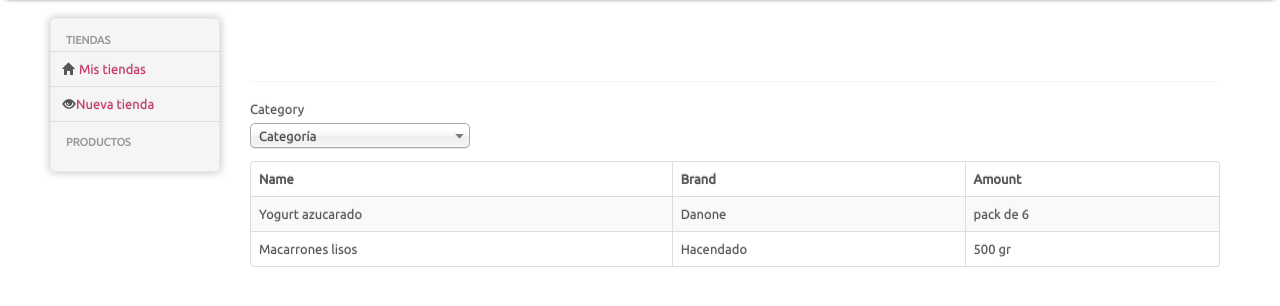
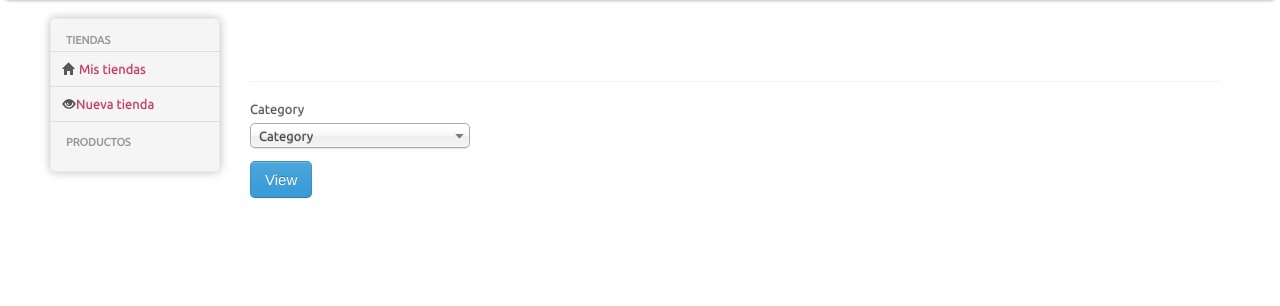
Before and after one commit to alemarmed/Truco, a Django app: page /store/1/products in a window 1280 px wide. Shown: the part 53-359 px from the top of the page. Run offline with Django 3.2, Linux system fonts and the light colour scheme; a user stored in the database is signed in; tables that the repository leaves empty hold one stand-in row (values such as "Sample post"); parts of the project's set-up code (start-up, migrations or seed data) failed here and were passed over; some libraries are stand-ins or nearby versions; some web fonts are replaced.

Commit message:
ultimos cambios Alejandro

```diff
--- a/server_truco/app/models.py
+++ b/server_truco/app/models.py
@@ -46,7 +46,7 @@ class Store(models.Model):
 	Establecimiento (p.e. nombre de una cadena de supermercados), puede tener varias ubicaciones
 	"""
 	name = models.CharField(max_length = 256, help_text =_(u'Name of Store'), verbose_name =_(u'Name'))
-	description = models.TextField(help_text =_(u'Description'), verbose_name =_(u'Description'))
+	description = models.TextField(null = True, help_text =_(u'Description'), verbose_name =_(u'Description'))
 	owners = models.ManyToManyField(Manager, verbose_name = _(u'Store owners'))
 	created_at = models.DateTimeField(auto_now_add = True)
 	updated_at = models.DateTimeField(auto_now = True)
@@ -60,7 +60,7 @@ class Brand(models.Model):
 	name = models.CharField(max_length = 256, help_text =_(u'Name of Brand'), verbose_name =_(u'Name'))
 	description = models.TextField(null = True, help_text =_(u'Description'), verbose_name =_(u'Description'))
 	lowcost = models.BooleanField(default = False)
-	property_of = models.ForeignKey(Store)
+	property_of = models.ForeignKey(Store, null = True)
 	def __unicode__(self):
 		return "Brand: "+self.name+" "+str(self.pk)
 
@@ -70,7 +70,7 @@ class Tag(models.Model):
 	Usado para añadir atributos a productos, (p.e. sin gluten, desnatado, ecologico)
 	"""
 	name = models.CharField(max_length=256, verbose_name =_(u'Tag'))
-	description = models.TextField(null =True, verbose_name =_(u'Description'))
+	description = models.TextField(null = True, verbose_name =_(u'Description'))
 	created_at = models.DateTimeField(auto_now_add = True)
 	updated_at = models.DateTimeField(auto_now = True)
 	def __unicode__(self):
@@ -93,11 +93,11 @@ class Product(models.Model):
 	Producto, representa un producto concreto localizado en al menos una tienda
 	"""
 	name = models.CharField(max_length = 256, help_text =_(u'Name of Product'), verbose_name =_(u'Name'))
-	description = models.TextField(null =True, verbose_name =_(u'Description'))
+	description = models.TextField(null = True, verbose_name =_(u'Description'))
 	categories = models.ManyToManyField(Category, verbose_name =_(u'Product categories'))
 	tags = models.ManyToManyField(Tag, verbose_name = _(u'Product attributes'))
-	brand = models.ForeignKey(Brand)
-	size_type = models.CharField(max_length=2, choices=SIZE_TYPES)
+	brand = models.ForeignKey(Brand, null = True)
+	size_type = models.CharField(max_length=2, choices=SIZE_TYPES, null = True)
 	size_amount = models.DecimalField(null = True, max_digits=10,decimal_places=2,verbose_name=_(u'Amount'))
 	created_at = models.DateTimeField(auto_now_add = True)
 	updated_at = models.DateTimeField(auto_now = True)
@@ -113,8 +113,8 @@ class Virtual_product(models.Model):
 	description = models.TextField(null =True, help_text =_(u'Description'), verbose_name =_(u'Description'))
 	categories = models.ForeignKey(Category, verbose_name =_(u'Product category'))
 	tags = models.ManyToManyField(Tag, verbose_name = _(u'Product attributes'))
-	brand = models.ForeignKey(Brand)
-	size_type = models.CharField(max_length=2, choices=SIZE_TYPES)
+	brand = models.ForeignKey(Brand, null = True)
+	size_type = models.CharField(null = True, max_length=2, choices=SIZE_TYPES)
 	size_amount = models.DecimalField(null = True, max_digits=10,decimal_places=2,verbose_name=_(u'Amount'))
 	created_at = models.DateTimeField(auto_now_add = True)
 	updated_at = models.DateTimeField(auto_now = True)
@@ -153,7 +153,7 @@ class List(models.Model):
 	Lista de la compra de un usuario
 	"""
 	name = models.CharField(max_length=256, help_text=_(u'Name of Product'),verbose_name=_(u'Name'))
-	description = models.TextField(help_text =_(u'Description'), verbose_name =_(u'Description'))
+	description = models.TextField(null = True, help_text =_(u'Description'), verbose_name =_(u'Description'))
 	owner = models.ForeignKey(Consumer, related_name='my_lists')
 	shared_with = models.ManyToManyField(Consumer, related_name="shared_lists")
 	routed = models.BooleanField(default = False)
@@ -175,6 +175,11 @@ class List_item(models.Model):
 	def __unicode__(self):
 		return "List item: "+self.product.name+" "+str(self.pk)
 
+	def save(self, force_insert=False, force_update=False):
+		if self.product is None and self.vproduct is None:
+			raise IntegrityError(_('ERROR: product and vproduct can\'t be null at the same time '))
+		# this can, of course, be made more generic
+		models.Model.save(self, force_insert, force_update)
 
 class Place(models.Model):
 	"""
@@ -201,8 +206,8 @@ class Offer(models.Model):
 		('PD', _(u'Descuento del X%')),
 		('UD', _(u'Unidad X al Y%')),
 	)
-	name = models.CharField(null = True, max_length = 256, help_text =_(u'Name'), verbose_name =_(u'Name'))
-	text  = models.CharField(max_length = 256, help_text =_(u'Text'), verbose_name =_(u'Text'))
+	name = models.CharField(max_length = 256, help_text =_(u'Name'), verbose_name =_(u'Name'))
+	text  = models.CharField(null = True, max_length = 256, help_text =_(u'Text'), verbose_name =_(u'Text'))
 	date_from = models.DateField()
 	date_to = models.DateField()
 	offer_type = models.CharField(max_length=2, choices=OFFER_TYPES)
--- a/server_truco/app/views.py
+++ b/server_truco/app/views.py
@@ -141,7 +141,13 @@ def products(request, id_store, id_place = None):
 	Store (or store localization) products view
 	"""
 	template = "products.html"
-	data = {}
+	data = {
+		"pcategories" : Category.objects.filter(parent__exact=None,visible__exact=True)
+	}
+	if id_place is None:
+		data['id_store'] = id_store
+	else:
+		data['id_place'] = id_place
 	return render_to_response(template, data, context_instance=RequestContext(request))
 
 @login_required
@@ -159,3 +165,17 @@ def load_place_form(request):
 	data = {'title' : title}
 	template = 'stores/places/partials/_place_form.html'
 	return render_to_response(template, data, context_instance=RequestContext(request))
+
+def load_products(request):
+	template = "_products_table.html"
+	pk_store = request.GET.get('store', None)
+	pk_place = request.GET.get('place', None)
+	pk_category = request.GET.get('category', None)
+	products = Product.objects.all()
+	if pk_place is not None:
+		products.filter(place_has_product__localization__pk__exact=pk_place)
+	else:
+		products.filter(place_has_product__store__pk__exact=pk_store)
+	# TODO los productos que pertenezcan a categorias hijas deberian ser mostrados tambien
+	products.filter(categories__category__pk__exact=pk_category)
+	return render_to_response(template, {products : products}, context_instance=RequestContext(request))
--- a/server_truco/templates/base_admin.html
+++ b/server_truco/templates/base_admin.html
@@ -14,7 +14,6 @@
 	<link href='{{STATIC_URL}}usmanhalatit-charisma/css/jquery.iphone.toggle.css' rel='stylesheet'>
 	<link href='{{STATIC_URL}}usmanhalatit-charisma/css/opa-icons.css' rel='stylesheet'>
 	<link href='{{STATIC_URL}}usmanhalatit-charisma/css/uploadify.css' rel='stylesheet'>
-	<script src="{{STATIC_URL}}js/validate/jquery.validate.min.js"></script>
 
 	<!-- chart libraries start -->
 	<script src="{{STATIC_URL}}usmanhalatit-charisma/js/excanvas.js"></script>
--- a/server_truco/templates/products.html
+++ b/server_truco/templates/products.html
@@ -6,7 +6,10 @@
 {% block extrascript %}
 	<script type="text/javascript">
 		function select_category(idselect) {
-			var idcat = $("#categories #"+idselect).val();
+			$("#categories .current_category").removeClass("current_category");
+			var cat = $("#categories #"+idselect);
+			cat.addClass("current_category");
+			var idcat = cat.val();
 			var s = idselect.split("_");
 			var next_level = parseInt(s[1])+1;
             // Get subcategories via AJAX request
@@ -17,17 +20,16 @@
 				data: {idcategory : idcat},
 				success : function (data){
 					objects = JSON.parse(data);
-					select = "<div class='controls'>"
-					select += "<select id='cat_"+next_level+"'>";
-					select += "<option value='0'>{% trans 'Subcategory' %}</option>""
+					select = "<select id='cat_"+next_level+"'>";
+					select += "<option value='0'>{% trans 'Subcategory' %}</option>";
 					for(var i=0; i < objects.length; i++){
-						console.info(objects[0]);
 						select += "<option value='" + objects[i].pk + "'>";
 						select += objects[i].fields.name + "</option>";
 					}
-					select += "</select></div>";
-					console.info(select);
+					select += "</select>";
 					if(next_level == 2){
+						// TODO esto borra los selects, pero charisma genera un div
+						// que es lo que se muestra y no se esta borrando bien.
 						$("#categories #cat_2").remove();
 						$("#categories #cat_3").remove();
 						$("#categories").append(select);
@@ -42,6 +44,17 @@
 				}
 			});
 		}
+		function show_products(){
+			var param = "?";
+			{% if id_place %}
+				param += "place={{id_place}}"
+			{% else %}
+				param += "store={{id_store}}"
+			{% endif %}
+			param += "&category=" + $("#categories .current_category").val();
+			$('#products_table').load('{% url load_products %}'+param);
+			$('#products_table').show();
+		}
 	</script>
     <script type="text/javascript">
  	$("#categories #cat_1").chosen().change(function() {
@@ -54,31 +67,13 @@
     <div id="categories" class="control-group">
         	<label class="control-label" for="cat1">{% trans "Category" %}</label>
             <select id="cat_1" data-rel="chosen">
-                <option value="0">Categoría</option>
-                <option value="1">Alimentacion</option>
-                <option value="4">Higiene</option>
-                <option value="3">Marcas blancas</option>
+                <option value="0">{% trans "Category" %}</option>
+                {% for c in pcategories %}
+                <option value="{{c.pk}}">{{c.name}}</option>
+                {% endfor %}
             </select>
     </div>
-
-    <table id="table_products" class="bootstrap-datatable datatable table table-striped table-bordered">
-        <thead>
-        <th>{% trans "Name" %}</th>
-        <th>{% trans "Brand" %}</th>
-        <th>{% trans "Amount" %}</th>
-        </thead>
-        <tbody>
-            <tr>
-                <td>Yogurt azucarado</td>
-                <td>Danone</td>
-                <td>pack de 6</td>
-            </tr>
-            <tr>
-                <td>Macarrones lisos</td>
-                <td>Hacendado</td>
-                <td>500 gr</td>
-            </tr>
-        </tbody>
-    </table>
+    <button class="btn btn-large btn-primary" onclick = "show_products()">{% trans "View" %}</button>
+    <div id="products_table" class="hide"></div>
 
 {% endblock %}
--- a/server_truco/urls.py
+++ b/server_truco/urls.py
@@ -18,6 +18,7 @@ urlpatterns = patterns('',
     url(r'^store/delete/$','app.views.delete_store',name='delete_store'),
     url(r'^store/(?P<id_store>\w+)/products','app.views.products',name='store_products'),
     url(r'^store/(?P<id_store>\w+)/place/(?P<id_place>\w+)/products','app.views.products',name='place_products'),
+    url(r'^load_products/','app.views.load_products',name='load_products'),
     # AJAX
     url(r'^subcategories/$','app.views.get_subcategories',name='subcategories'),
 
```
Also changed, not shown: server_truco/templates/_products_table.html (added, +17 -0 lines), server_truco/app/migrations/0003_auto__chg_field_offer_name__chg_field_offer_text__chg_field_brand_prop.py (added), server_truco/app/migrations/0004_testdata1.py (added).
